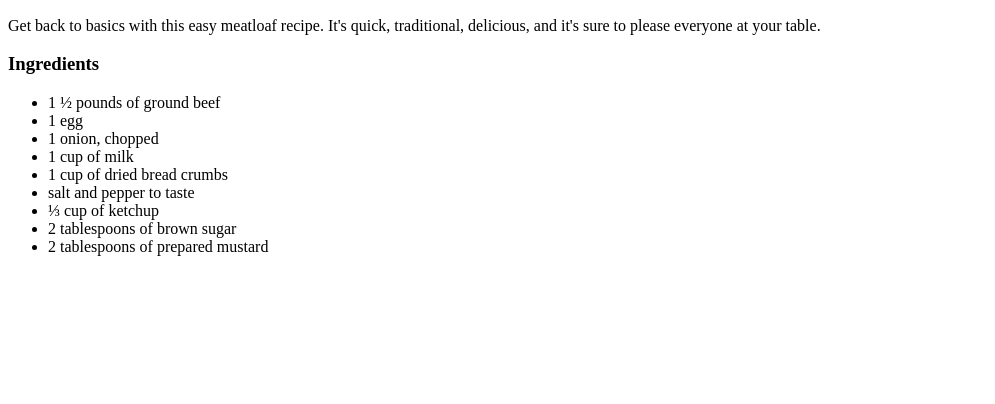
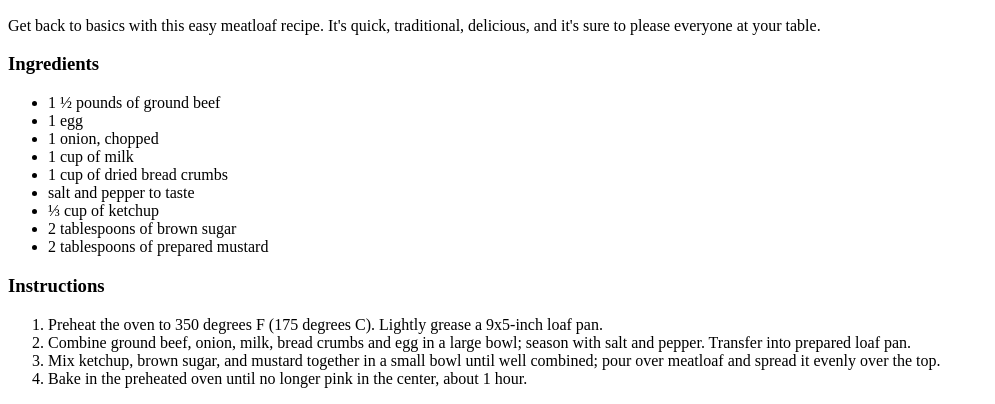
Before and after one commit to Desalmado/odin-recipes, a plain HTML site: page recipes/meatloaf.html in a window 1280 px wide. Shown: the part 634-1038 px from the top of the page, without its empty margins (0-995 px from the left). Before the commit the page ends 906 px from the top, so only its background shows below. Drawn offline with Linux system fonts and the light colour scheme.

Commit message:
Add list of instructions

```diff
--- a/recipes/meatloaf.html
+++ b/recipes/meatloaf.html
@@ -22,5 +22,12 @@
             <li>2 tablespoons of brown sugar</li>
             <li>2 tablespoons of prepared mustard</li>
         </ul>
+        <h3>Instructions</h3>
+        <ol>
+            <li>Preheat the oven to 350 degrees F (175 degrees C). Lightly grease a 9x5-inch loaf pan.</li>
+            <li>Combine ground beef, onion, milk, bread crumbs and egg in a large bowl; season with salt and pepper. Transfer into prepared loaf pan.</li>
+            <li>Mix ketchup, brown sugar, and mustard together in a small bowl until well combined; pour over meatloaf and spread it evenly over the top.</li>
+            <li>Bake in the preheated oven until no longer pink in the center, about 1 hour.</li>
+        </ol>
     </body>
 </html>
```
